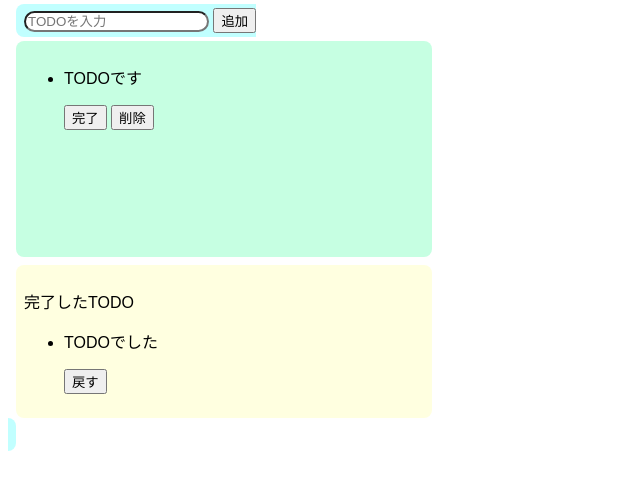
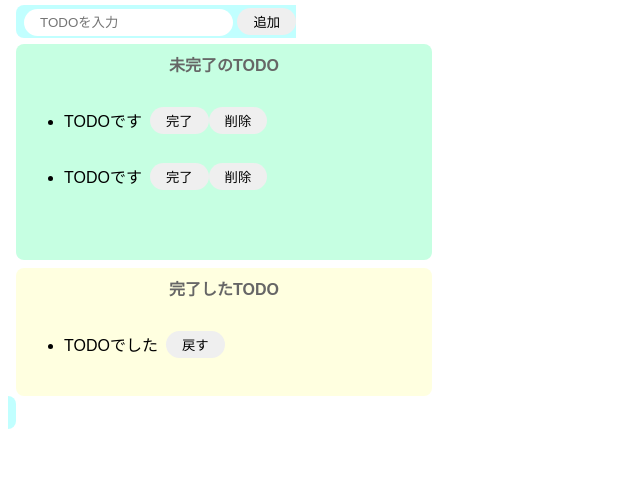
Before and after one commit to sie-fufu/todo-js-fufu, a website built with Parcel: page index.html in a window 1280 px wide. Shown: the whole page, without its empty margins (0-640 px from the left). Built offline with nearby package versions, Linux system fonts and the light colour scheme.

Commit message:
styles.css作成

```diff
--- a/index.html
+++ b/index.html
@@ -7,16 +7,23 @@
 </head>
 
 <body>
-	<body>
     <div　 class="input-area">
       <input placeholder="TODOを入力" />
       <button>追加</button>
     </div>
     <div class="imcomplete-area">
+      <p class="title">未完了のTODO</p>
       <ul>
         <li>
-          <div>
-            <p>TODOです</p>
+          <div class="list-row">
+            <p class="todo">TODOです</p>
+            <button>完了</button>
+            <button>削除</button>
+          </div>
+        </li>
+        <li>
+          <div class="list-row">
+            <p class="todo">TODOです</p>
             <button>完了</button>
             <button>削除</button>
           </div>
@@ -24,11 +31,11 @@
       </ul>
     </div>
     <div class="complete-area">
-			<p>完了したTODO</p>
+			<p class="title">完了したTODO</p>
       <ul>
         <li>
-          <div>
-            <p>TODOでした</p>
+          <div class="list-row">
+            <p class="todo">TODOでした</p>
             <button>戻す</button>
           </div>
         </li>
--- a/src/styles.css
+++ b/src/styles.css
@@ -1,5 +1,24 @@
 body {
   font-family: sans-serif;
+}
+
+input {
+  border-radius: 16px;
+  border: none;
+  padding: 6px 16px;
+  outline: none;
+}
+
+button {
+  border-radius: 16px;
+  border: none;
+  padding: 4px 16px;
+}
+
+button:hover {
+  background-color: #ff7fff;
+  color: #fff;
+  cursor: pointer;
 }
 
 .input-area {
@@ -33,3 +52,19 @@ input {
   margin: 8px;
   border-radius: 8px;
 }
+
+.title {
+  text-align: center;
+  margin-top: 0;
+  font-weight: bold;
+  color: #666;
+}
+
+.list-row {
+  display: flex;
+  align-items: center;
+}
+
+.todo {
+  margin-right: 8px;
+}
```
